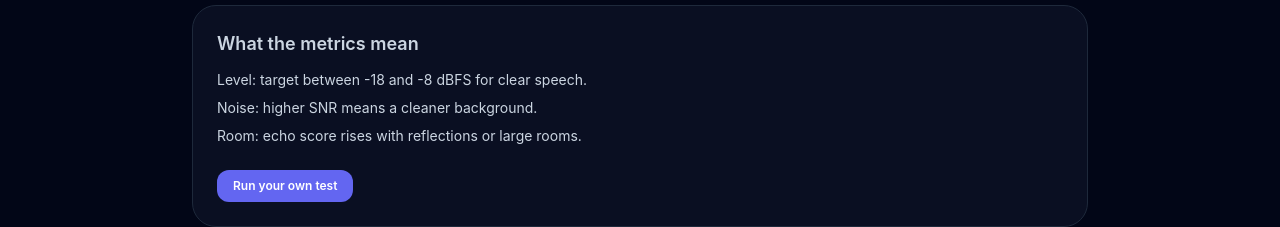
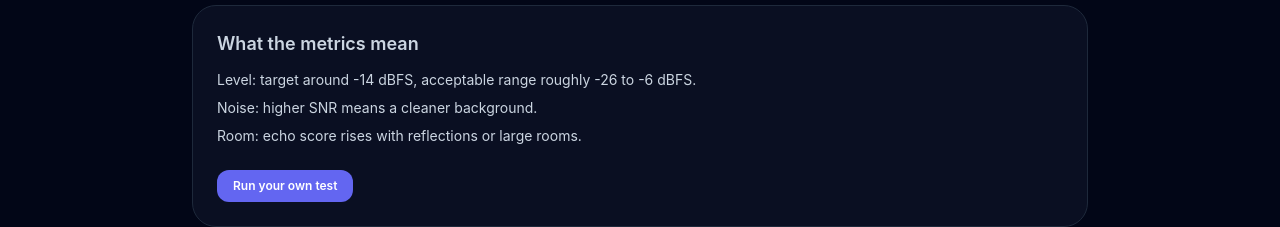
Before and after one commit to abulhawa/miccheck, a Next.js app in the folder apps/web/: page /results in a window 1280 px wide. Shown: the part 573-800 px from the top of the page. Built offline with nearby package versions, Linux system fonts and the light colour scheme.

Commit message:
Update level guidance copy

```diff
--- a/apps/web/app/results/page.tsx
+++ b/apps/web/app/results/page.tsx
@@ -39,7 +39,10 @@ export default function ResultsPage() {
       <section className="rounded-3xl border border-slate-800 bg-slate-900/60 p-6 text-sm text-slate-300">
         <h2 className="text-lg font-semibold">What the metrics mean</h2>
         <ul className="mt-3 space-y-2">
-          <li>Level: target between -18 and -8 dBFS for clear speech.</li>
+          <li>
+            Level: target around -14 dBFS, acceptable range roughly -26 to -6
+            dBFS.
+          </li>
           <li>Noise: higher SNR means a cleaner background.</li>
           <li>Room: echo score rises with reflections or large rooms.</li>
         </ul>
```
